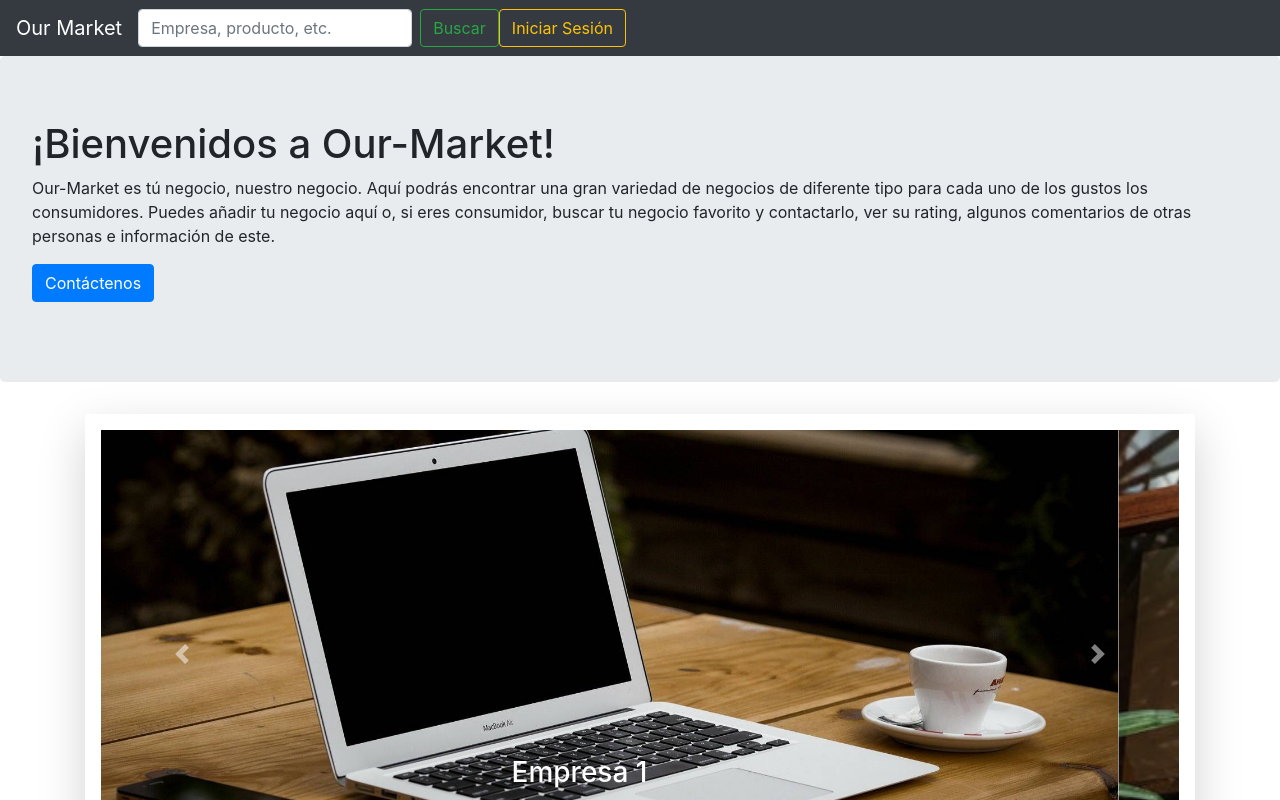
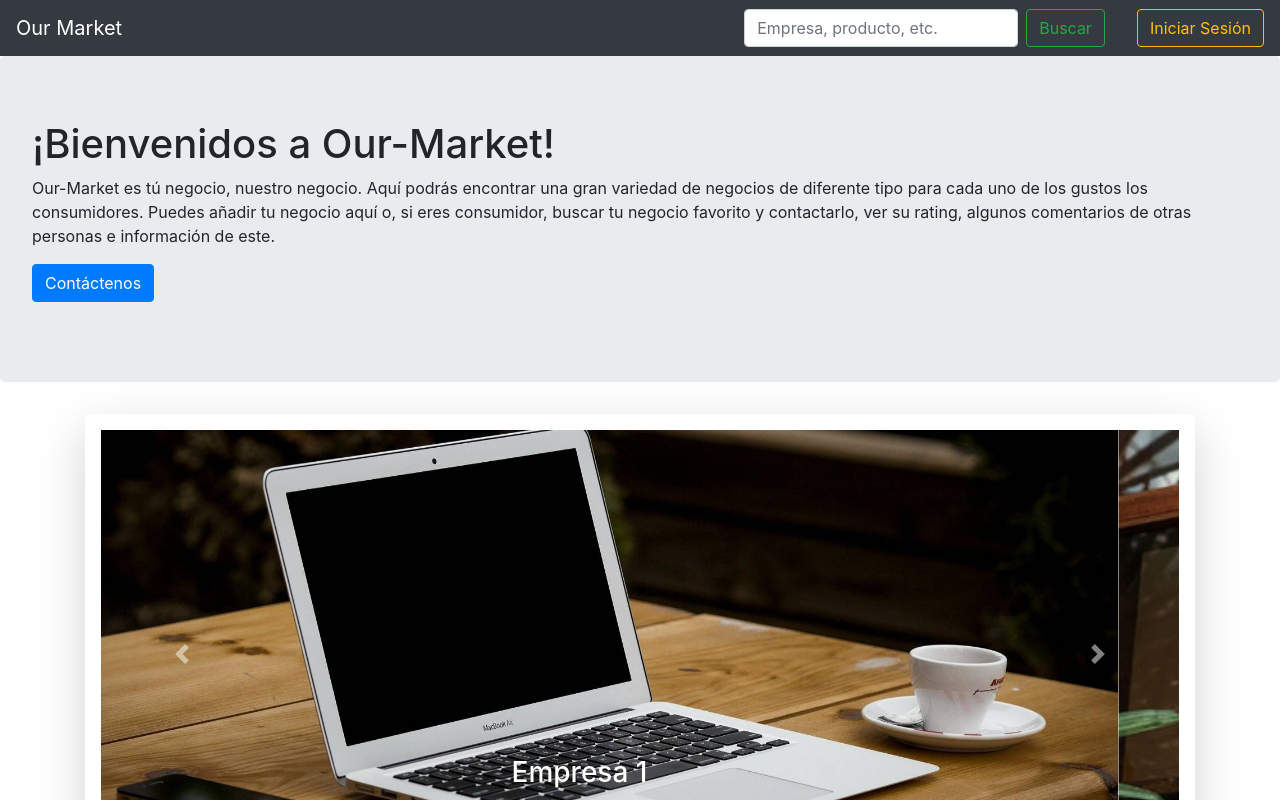
Before and after one commit to andresgobl98/our-market, a React (Create React App) app: page / in a window 1280 px wide. Shown: the top 800 px of the page. Built offline with nearby package versions, Linux system fonts and the light colour scheme.

Commit message:
Improved Navbar layout

```diff
--- a/src/Components/Highlights/Highlights.js
+++ b/src/Components/Highlights/Highlights.js
@@ -1,5 +1,5 @@
 import React, { Component } from 'react';
-import './Highlights.css';
+import styles from './Highlights.module.css';
 import Carousel from 'react-bootstrap/Carousel';
 import Container from 'react-bootstrap/Container';
 import Row from 'react-bootstrap/Row';
@@ -10,7 +10,7 @@ export default class Highlights extends Component {
         const items = this.props.highlights.map(item => {
             return (
                 <Carousel.Item>
-                    <img className="itemImg d-block w-100" src={require("../../Images/" + item.img)} />
+                    <img className={`${styles.itemImg} d-block w-100`} src={require("../../Images/" + item.img)} />
                     <Carousel.Caption>
                         <h3>{item.name}</h3>
                         <p>{item.sDescr}</p>
--- a/src/Components/Navigation/Navigation.js
+++ b/src/Components/Navigation/Navigation.js
@@ -1,4 +1,5 @@
 import React, { Component } from 'react';
+import styles from './Navigation.module.css';
 import { Nav } from 'react-bootstrap';
 import axios from 'axios';
 import Navbar from 'react-bootstrap/Navbar';
@@ -64,7 +65,7 @@ export default class Navigation extends Component {
                 const session = response.data;
                 console.log(session)
                 if (email === session.email && password === session.password) {
-                    this.setState({session: session, isLogged: true})
+                    this.setState({ session: session, isLogged: true })
                 } else {
                     alert("El correo o la contraseña no coinciden.")
                 }
@@ -84,14 +85,25 @@ export default class Navigation extends Component {
             if (this.state.isLogged) {
                 return (
                     <Navbar.Collapse>
-                        <Nav className="ml-auto">
+                        <Nav className="mr-auto">
                             <Nav.Link as={Link} to="/profile">Mi Perfil</Nav.Link>
                             <Nav.Link as={Link} to="/orders">Mis Pedidos</Nav.Link>
                         </Nav>
+                        <Form inline className={styles.form}>
+                            <FormControl type="text" placeholder="Empresa, producto, etc." className="mr-sm-2" />
+                            <Button variant="outline-success">Buscar</Button>
+                        </Form>
                     </Navbar.Collapse>
                 )
             } else {
-                return
+                return (
+                    <Navbar.Collapse>
+                        <Form inline className={styles.form}>
+                            <FormControl type="text" placeholder="Empresa, producto, etc." className="mr-sm-2" />
+                            <Button variant="outline-success">Buscar</Button>
+                        </Form>
+                    </Navbar.Collapse>
+                )
             }
         }
 
@@ -101,12 +113,8 @@ export default class Navigation extends Component {
                 <Navbar bg="dark" variant="dark" expand="md">
                     <Navbar.Toggle aria-controls="basic-navbar-nav" />
                     <Navbar.Brand as={Link} to="/">Our Market</Navbar.Brand>
-                    <Form inline>
-                        <FormControl type="text" placeholder="Empresa, producto, etc." className="mr-sm-2" />
-                        <Button variant="outline-success">Buscar</Button>
-                    </Form>
                     {logLinks()}
-                    <Button className="mr-20" variant="outline-warning" onClick={this.showModal}>Iniciar Sesión</Button>
+                    <Button className={`${styles.loginButton} mr-20`} variant="outline-warning" onClick={this.showModal}>Iniciar Sesión</Button>
                 </Navbar>
                 <Switch>
                     <Route exact path='/'>
@@ -117,7 +125,7 @@ export default class Navigation extends Component {
                     </Route>
                     {routes}
                 </Switch>
-                <Login show={this.state.showLogin} changeShow = {this.showModal} login={this.login} />
+                <Login show={this.state.showLogin} changeShow={this.showModal} login={this.login} />
             </>
         )
     }
--- /dev/null
+++ b/src/Components/Navigation/Navigation.module.css
@@ -0,0 +1,8 @@
+.loginButton {
+    display: flex;
+}
+
+.form {
+    margin-right: 2em;
+    margin-left: auto;
+}
```
Also changed, not shown: src/Components/Highlights/Highlights.module.css (renamed from src/Components/Highlights/Highlights.css).
